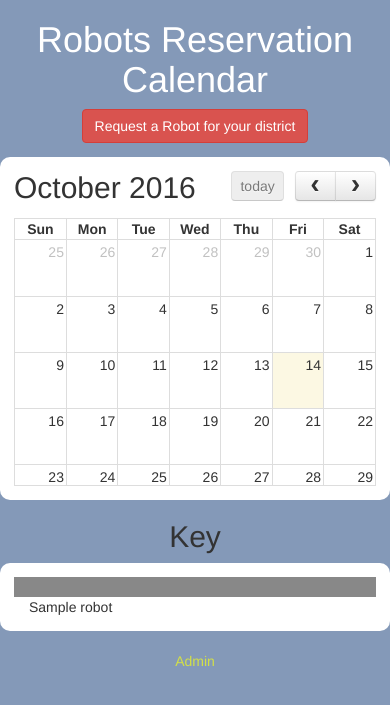
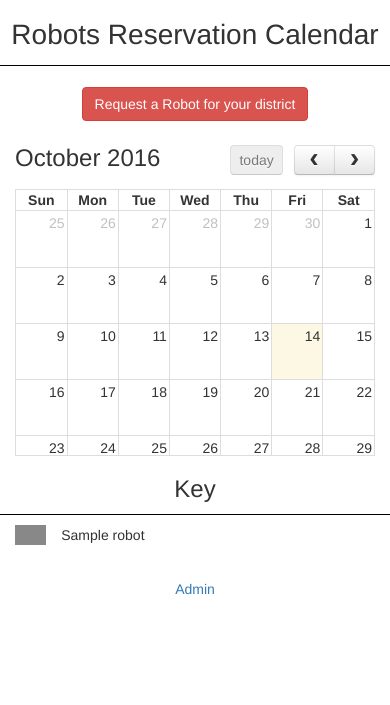
Before and after one commit to bdee1/robotCalendar, a PHP site: page / in a window 390 px wide. Shown: the top 705 px of the page. Run offline with PHP 8.4, Linux system fonts and the light colour scheme; tables that the repository leaves empty hold one stand-in row (values such as "Sample post"); data that the repository does not hold is empty; some libraries are stand-ins or nearby versions.

Commit message:
adding some mobile styles

```diff
--- a/public/css/style.css
+++ b/public/css/style.css
@@ -1,19 +1,25 @@
-body { background-color: #8499b8; }
-a {color: #d3e047;}
+h1 { font-size: 28px; border-bottom: 1px solid #000; padding-bottom: .5em; margin-bottom: .75em; }
+h2 { font-size: 24px; }
+.key-heading { border-bottom: 1px solid #000; padding-bottom: .5em;}
 
-h1 { color: #fff; }
+.calendar-container { padding-top: .75em; }
+
+
+.key-row {margin-left: 0;}
+
 .container h1 { color: initial; }
 
 .cal-header { margin-bottom: 1em; }
 
 .responsive-calendar, .container { background-color: #fff; }
 
-.container { padding: 1em; border-radius: 10px; }
+
 .container a { color: blue; }
 .container a.btn { color: #fff; }
 
 .fc-event-container a { color: #fff;}
 
+.key-color, .key-label { margin-bottom: 1em; padding-right: 0;}
 ul.admin-nav {
 	list-style-type: none;
 	font-size: 1.3em;
@@ -38,3 +44,15 @@ ul.admin-nav i.fa {
 	background-color: #f2aac0;
 	border: 1px solid #ffffff;
 }
+
+/*tablet and desktop styles*/
+@media (min-width: 415px) {
+	.key-color, .key-label { margin-bottom: initial;}
+	.key-heading { border: none; padding: initial; }
+	.container { padding: 1.5em; border-radius: 10px; }
+	body { background-color: #8499b8; }
+	a {color: #d3e047;}
+	h1 { color: #fff; font-size: 36px; border: none; }
+	h2 { font-size: 30px; }
+
+}
--- a/public/index.php
+++ b/public/index.php
@@ -22,29 +22,31 @@
 	    <h1>Robots Reservation Calendar</h1>
 		<a href="request.php" class="btn btn-danger">Request a Robot for your district</a>
     </div>
-    <div class="container">
+    <div class="container calendar-container">
       <!-- Responsive calendar - START -->
     	<div class="responsive-calendar">
       </div>
       <!-- Responsive calendar - END -->
     </div>
 
-    <h2 class="text-center">Key</h2>
-    <div class="container " style="padding: 1em;">
+    <h2 class="text-center key-heading">Key</h2>
+    <div class="container key-container">
+	    <div class="row key-row">
 	    <?php
 		//loop over the database values
 			while ($row = mysqli_fetch_assoc($qryRobots)) {
 			?>
-				<div class="col-md-1" style="background-color: <?php echo $row["color"];?>">
+				<div class="col-xs-1 key-color" style="background-color: <?php echo $row["color"];?>">
 					&nbsp;
 				</div>
-				<div class="col-md-2">
+				<div class="col-sm-2 col-xs-11 key-label">
 					<?php echo $row["title"];?>
 				</div>
 
 			<?php
 			}
 		?>
+	    </div>
     </div>
     <div class="text-center">
 	    <br>
```
